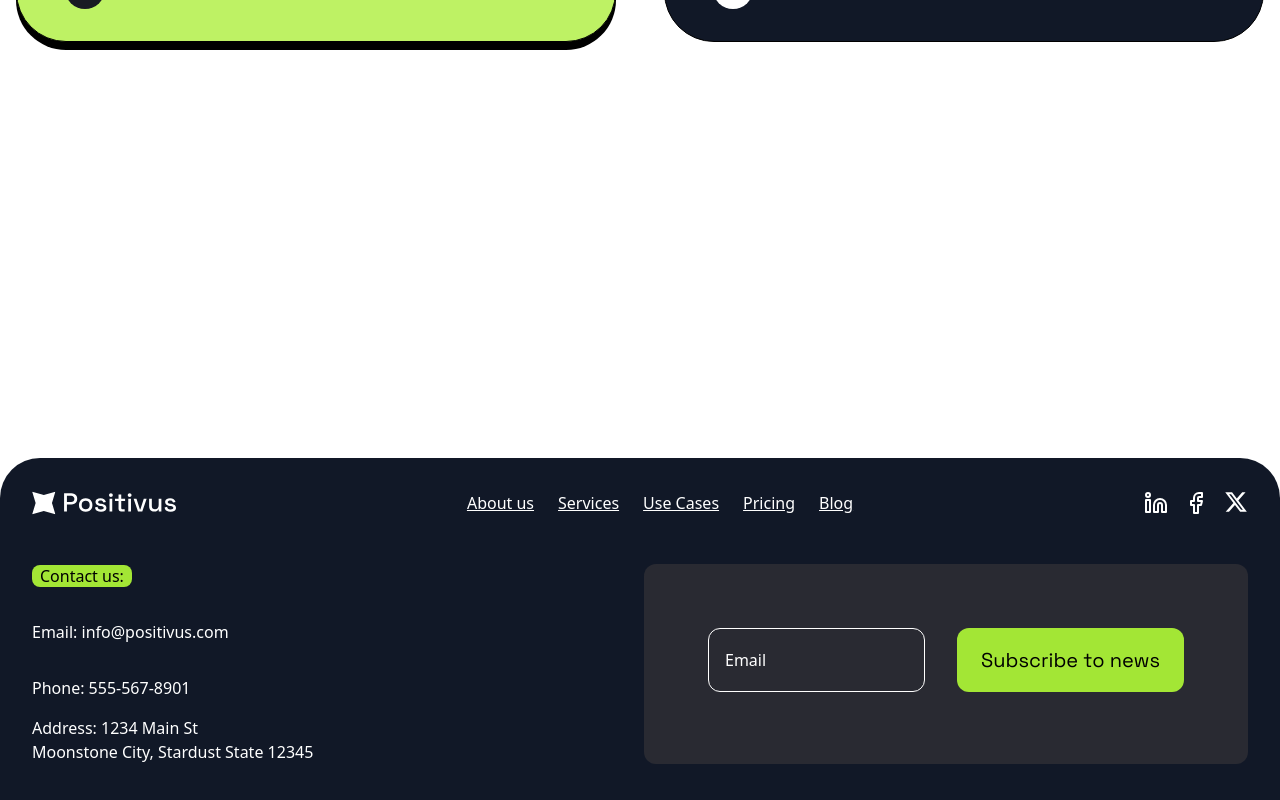
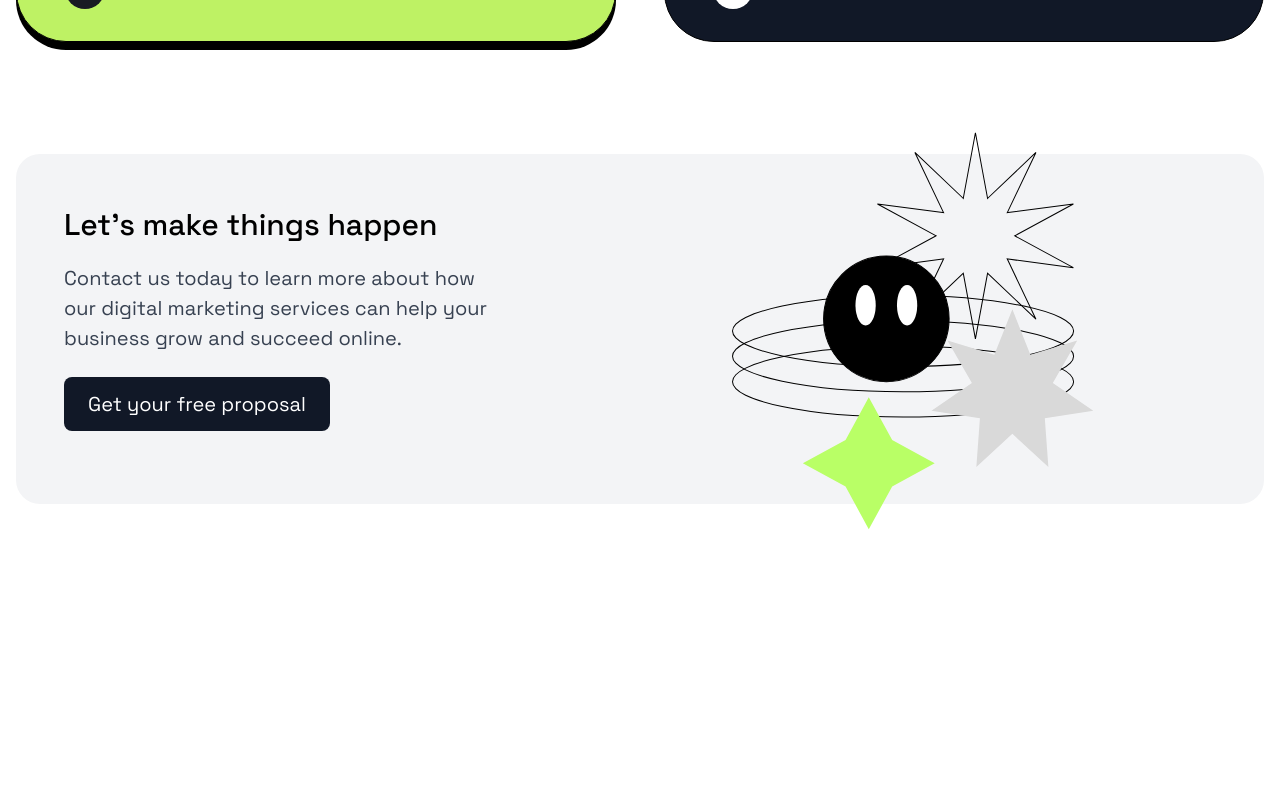
Before and after one commit to marconesdb/PositivusLandinpage, a React (Vite) app: page / in a window 1280 px wide. Shown: the part 1980-2780 px from the top of the page. Built offline with nearby package versions, Linux system fonts and the light colour scheme.

Commit message:
Criação do Componente MarketingCTA

```diff
--- a/src/pages/HomePage.tsx
+++ b/src/pages/HomePage.tsx
@@ -3,6 +3,7 @@ import Navbar from '../components/Navbar/Navbar';
 import Footer from '../components/Footer/Footer';
 import HeroSection from '../sections/HeroSection';
 import ServicesSection from '../sections/ServicesSection';
+import MarketingCTA from '../sections/MarketingCTA';
 
 const HomePage: React.FC = () => {
   return (
@@ -11,6 +12,7 @@ const HomePage: React.FC = () => {
       <div className="h-28" /> {/* Elemento espaçador */}
       <HeroSection />
       <ServicesSection />
+      <MarketingCTA />
       <Footer />
     </div>
   );
--- /dev/null
+++ b/src/sections/MarketingCTA.tsx
@@ -0,0 +1,33 @@
+import imgMarketingCTA from '../assets/MarketingCTA.svg'
+
+const MarketingCTA = () => {
+  return (
+    <div className="mt-20 w-full max-w-7xl mx-auto px-4">
+      <div className="bg-gray-100 rounded-3xl p-8 md:p-12 flex flex-col md:flex-row items-start justify-between relative h-[200px] md:h-[350px]">
+        {/* Content Section */}
+        <div className="z-10 max-w-md">
+          <h2 className="text-[30px] font-medium font-SpaceGrotesk mb-4">
+            Let's make things happen
+          </h2>
+          <p className="text-gray-700 mb-6 text-[20px] font-normal font-SpaceGrotesk">
+            Contact us today to learn more about how our digital marketing services can help your business grow and succeed online.
+          </p>
+          <button className="bg-gray-900 text-white px-6 py-3 rounded-lg hover:bg-gray-800 transition-colors text-[20px] font-normal font-SpaceGrotesk">
+            Get your free proposal
+          </button>
+        </div>
+
+        {/* Image Section */}
+        <div className="z-10 absolute right-8 -top-20 md:-top-6">
+          <img
+            src={imgMarketingCTA}
+            alt="Marketing CTA"
+            className="w-[300px] md:w-[500px] h-auto object-contain"
+          />
+        </div>
+      </div>
+    </div>
+  );
+};
+
+export default MarketingCTA;
--- a/tailwind.config.js
+++ b/tailwind.config.js
@@ -21,6 +21,7 @@ export default {
       screens: {
         xs: '360px', // Defina o valor conforme necessário
       },
+
     },
   },
   plugins: [],
```
Also changed, not shown: src/assets/MarketingCTA.svg (added).
